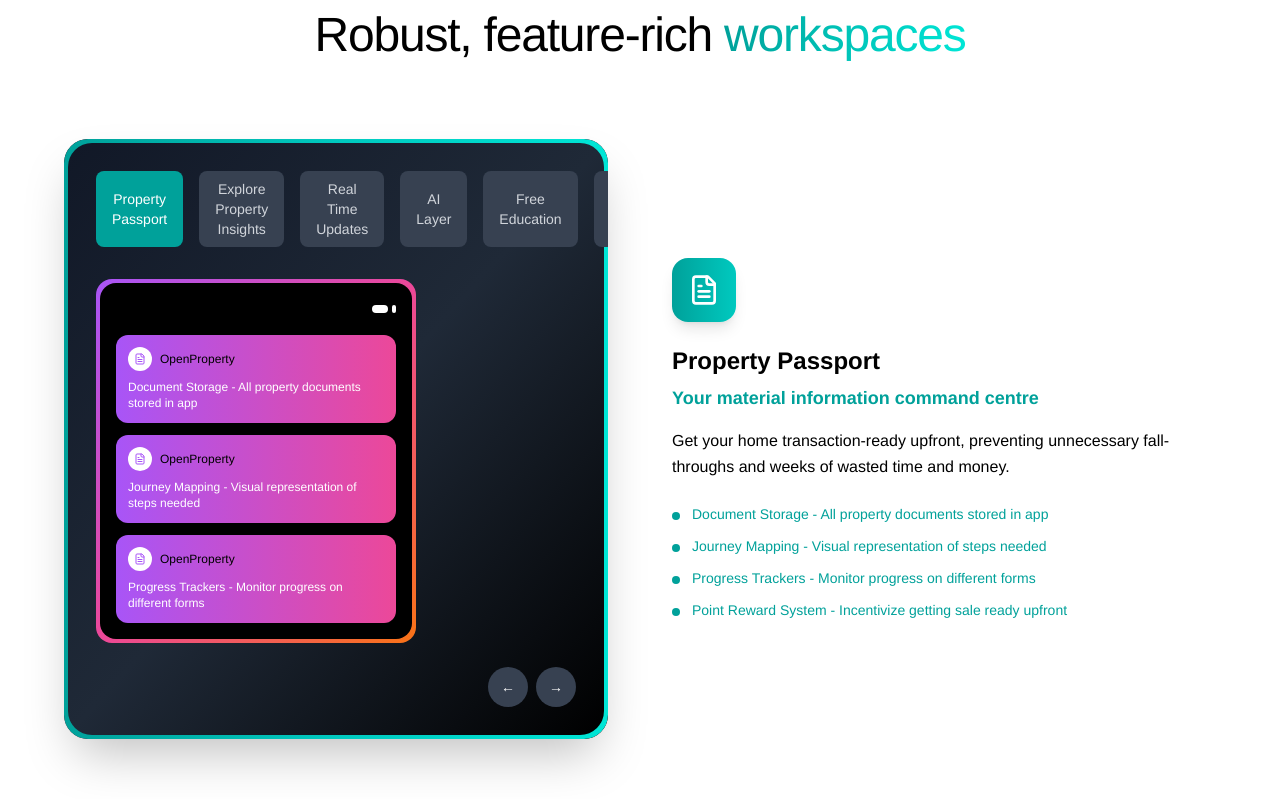
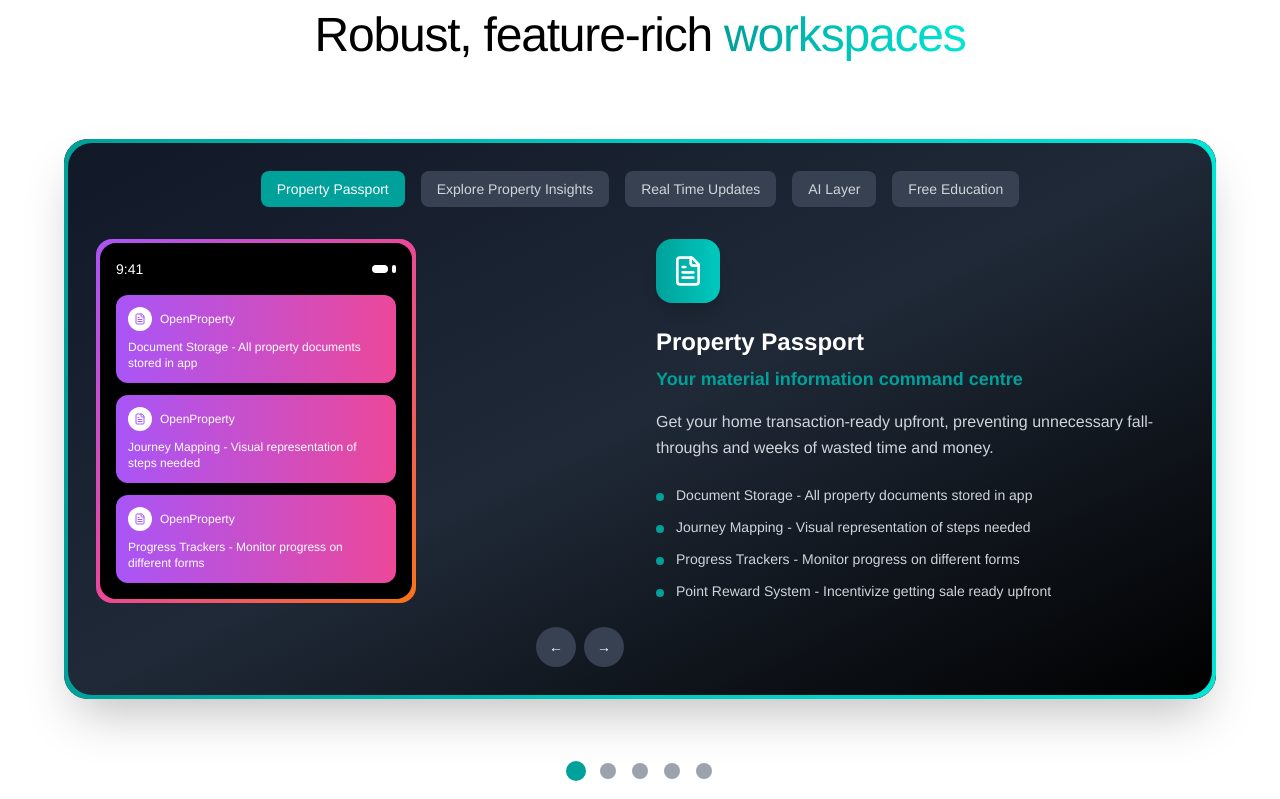
Before and after one commit to DevMysticCode/openproperty_new_website, a React (Vite) app: page /products in a window 1280 px wide. Shown: the part 2580-3379 px from the top of the page. Built offline with nearby package versions, Linux system fonts and the light colour scheme.

Commit message:
features section update

```diff
--- a/src/components/ProductPage.tsx
+++ b/src/components/ProductPage.tsx
@@ -93,20 +93,6 @@ const features = [
       'Demystify property transactions',
     ],
     gradient: 'from-[#00c9bf] to-[#00A19A]',
-  },
-  {
-    icon: Award,
-    title: 'Premium Education',
-    subtitle: 'Expert-curated professional resources',
-    description:
-      'A collection of expert-curated resources, crafted to a professional standard, empowering users beyond the basics.',
-    highlights: [
-      'Professional standard content',
-      'Expert-curated resources',
-      'Advanced property knowledge',
-      'Elevate your understanding',
-    ],
-    gradient: 'from-[#007a75] to-[#00c4b8]',
   },
 ]
 
@@ -507,7 +493,7 @@ export default function ProductPage() {
           </motion.div>
 
           {/* Single Feature Carousel */}
-          <div className="grid grid-cols-1 lg:grid-cols-2 gap-16 items-center max-w-6xl mx-auto">
+          <div className="gap-16 items-center max-w-6xl mx-auto">
             {/* Left Side - Interactive Visual Container */}
             <motion.div
               initial={{ opacity: 0, x: -100 }}
@@ -530,9 +516,8 @@ export default function ProductPage() {
 
                 {/* Content */}
                 <div className="relative z-10">
-                  <>
-                    {/* Top Navigation Tabs */}
-                    <div className="flex space-x-4 mb-8">
+                  {/* Top Navigation Tabs - Moved above the row */}
+                  <div className="flex space-x-4 mb-8 justify-center">
                     {features.map((feature, tabIndex) => (
                       <button
                         key={feature.title}
@@ -548,6 +533,10 @@ export default function ProductPage() {
                     ))}
                   </div>
 
+                  {/* Two Column Layout */}
+                  <div className="grid grid-cols-1 lg:grid-cols-2 gap-8">
+                    {/* Left Column - Content */}
+                    <div>
                       {/* Dynamic Feature Visual */}
                       <motion.div
                         key={`feature-visual-${activeFeature}`}
@@ -558,7 +547,7 @@ export default function ProductPage() {
                         {/* Mock Phone Interface */}
                         <div className="bg-gradient-to-br from-purple-500 via-pink-500 to-orange-500 rounded-2xl p-1 mb-6 max-w-xs">
                           <div className="bg-black rounded-2xl p-4">
-                          <div className="text-black text-sm mb-4">
+                            <div className="text-white text-sm mb-4">
                               <div className="flex items-center justify-between mb-2">
                                 <span>9:41</span>
                                 <div className="flex space-x-1">
@@ -580,10 +569,13 @@ export default function ProductPage() {
                                       <div className="w-6 h-6 bg-white rounded-full flex items-center justify-center">
                                         {React.createElement(
                                           features[activeFeature].icon,
-                                        { className: 'h-3 w-3 text-purple-500' }
+                                          {
+                                            className:
+                                              'h-3 w-3 text-purple-500',
+                                          }
                                         )}
                                       </div>
-                                    <span className="text-black text-xs font-medium">
+                                      <span className="text-white text-xs font-medium">
                                         OpenProperty
                                       </span>
                                     </div>
@@ -612,12 +604,9 @@ export default function ProductPage() {
                           <span className="text-white text-sm">→</span>
                         </button>
                       </div>
-                  </>
                     </div>
-              </motion.div>
-            </motion.div>
 
-            {/* Right Side - Dynamic Feature Content */}
+                    {/* Right Column - Dynamic Feature Content */}
                     <motion.div
                       key={`feature-content-${activeFeature}`}
                       initial={{ opacity: 0, x: 100 }}
@@ -635,7 +624,7 @@ export default function ProductPage() {
                       </motion.div>
 
                       <div>
-                <h3 className="text-2xl font-bold mb-2 leading-tight text-black">
+                        <h3 className="text-2xl font-bold mb-2 leading-tight text-white">
                           {features[activeFeature].title}
                         </h3>
 
@@ -643,7 +632,7 @@ export default function ProductPage() {
                           {features[activeFeature].subtitle}
                         </p>
 
-                <p className="text-black mb-6 leading-relaxed font-light">
+                        <p className="text-gray-300 mb-6 leading-relaxed font-light">
                           {features[activeFeature].description}
                         </p>
 
@@ -657,13 +646,17 @@ export default function ProductPage() {
                                 className="flex items-start space-x-3"
                               >
                                 <div className="w-2 h-2 bg-[#00A19A] rounded-full mt-2 flex-shrink-0"></div>
-                        <span className="text-sm text-[#00A19A] font-light">
+                                <span className="text-sm text-gray-300 font-light">
                                   {highlight}
                                 </span>
                               </li>
                             ))}
                         </ul>
                       </div>
+                    </motion.div>
+                  </div>
+                </div>
+              </motion.div>
             </motion.div>
           </div>
 
```
Also changed, not shown: 1 other file (tests, documents, lock files or other folders). Lines whose indentation alone changed are shown as unchanged.
